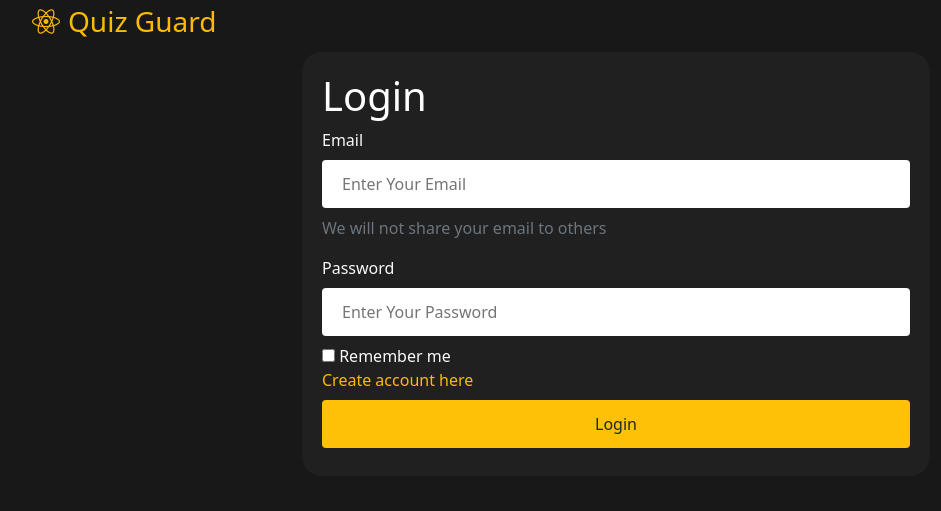
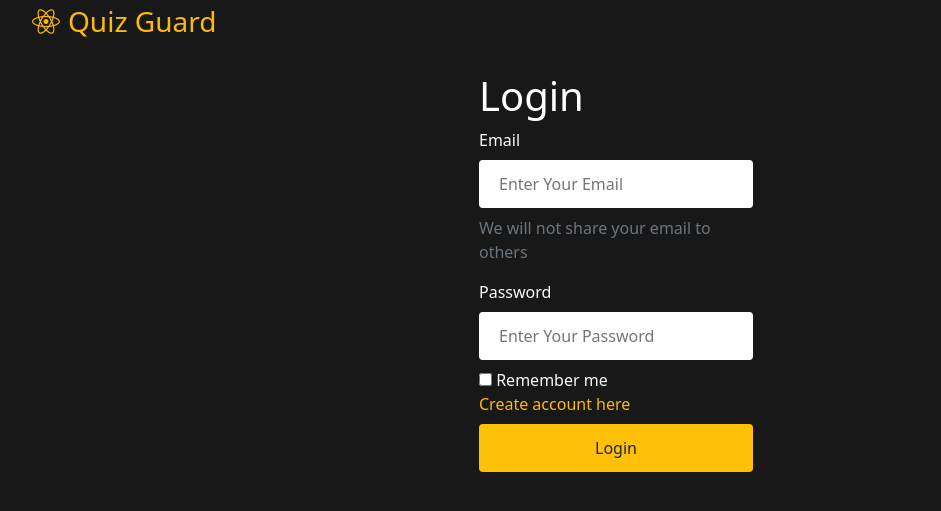
Before and after one commit to henzelss/QuizGuard, a Flask app: page /home in a window 1280 px wide. Shown: the top 511 px of the page, without its empty margins (24-965 px from the left). Run offline with Flask 3, Linux system fonts and the light colour scheme; some libraries are stand-ins or nearby versions.

Commit message:
seperate .center into .center-home

```diff
--- a/website/static/main.css
+++ b/website/static/main.css
@@ -4,9 +4,13 @@ body{
 
 .center {
     margin: auto;
+    width: 25%;
+    padding: 10px;
+  }
+
+.center-home{
+    margin: auto;
     width: 50%;
-    background-color: #202020;
-    border-radius: 20px;
     padding: 10px;
 }
 
```
